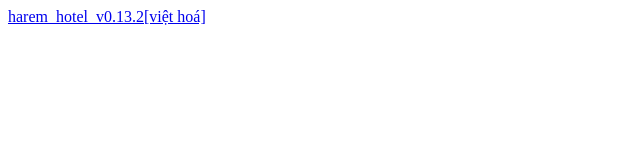
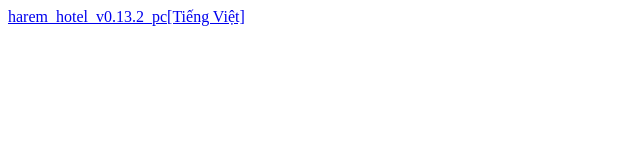
Before and after one commit to trananh158/harem_hotel, a plain HTML site: page harem_hotel_v.html in a window 1280 px wide. Shown: the full height of the page, 0-640 px from the left. Drawn offline with Linux system fonts and the light colour scheme.

Commit message:
Update harem_hotel_v.html

```diff
--- a/harem_hotel_v.html
+++ b/harem_hotel_v.html
@@ -7,6 +7,6 @@
     <title>harem hotel</title>
 </head>
 <body>
-    <a href="#">harem_hotel_v0.13.2[việt hoá]</a>
+    <a href="https://drive.google.com/file/d/1_sgKoh1af8b39hzSAq9XY8HG7jkqX035/view?fbclid=IwAR2koILEe7K4_OsyFMsCk1nNwPgnUOTW5_oPmbN1k4_YibTJxNU3Ne-jjlI">harem_hotel_v0.13.2_pc[Tiếng Việt]</a>
 </body>
 </html>
```
